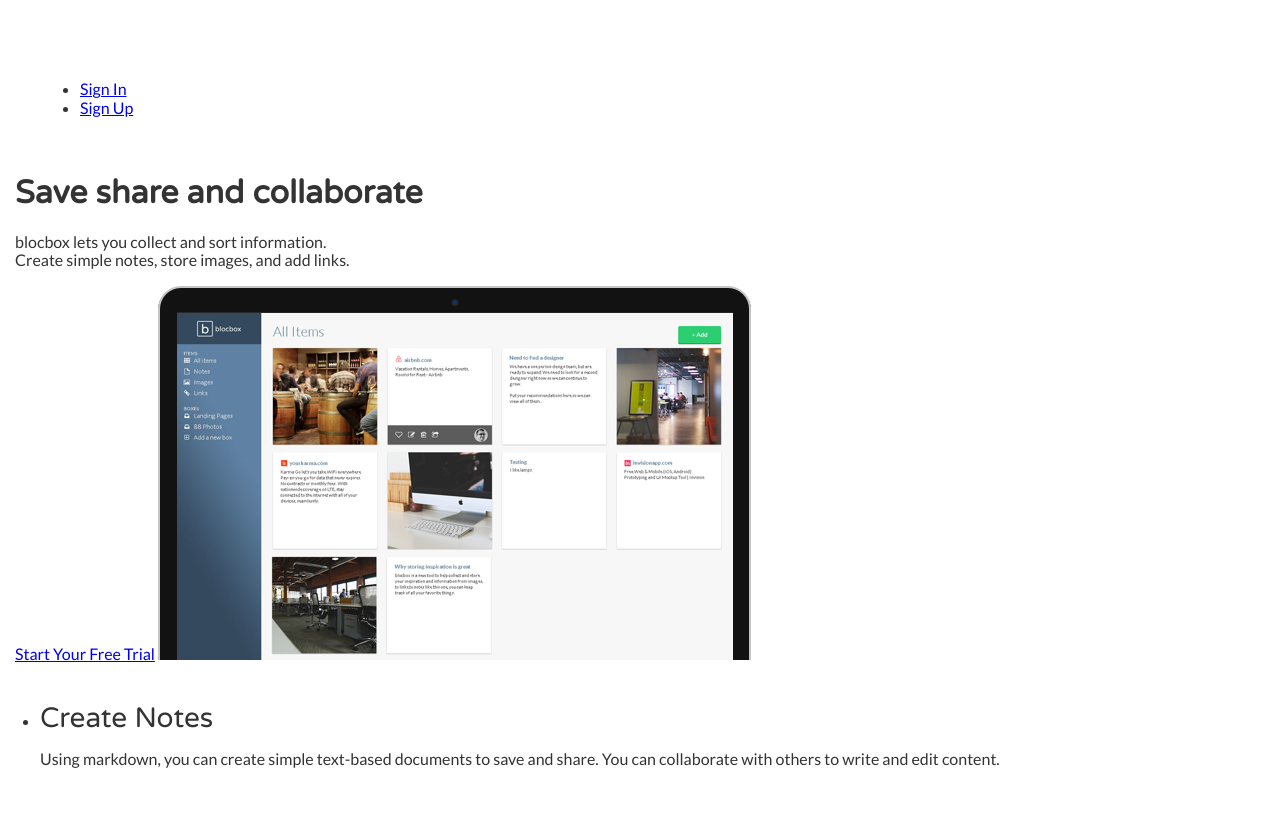
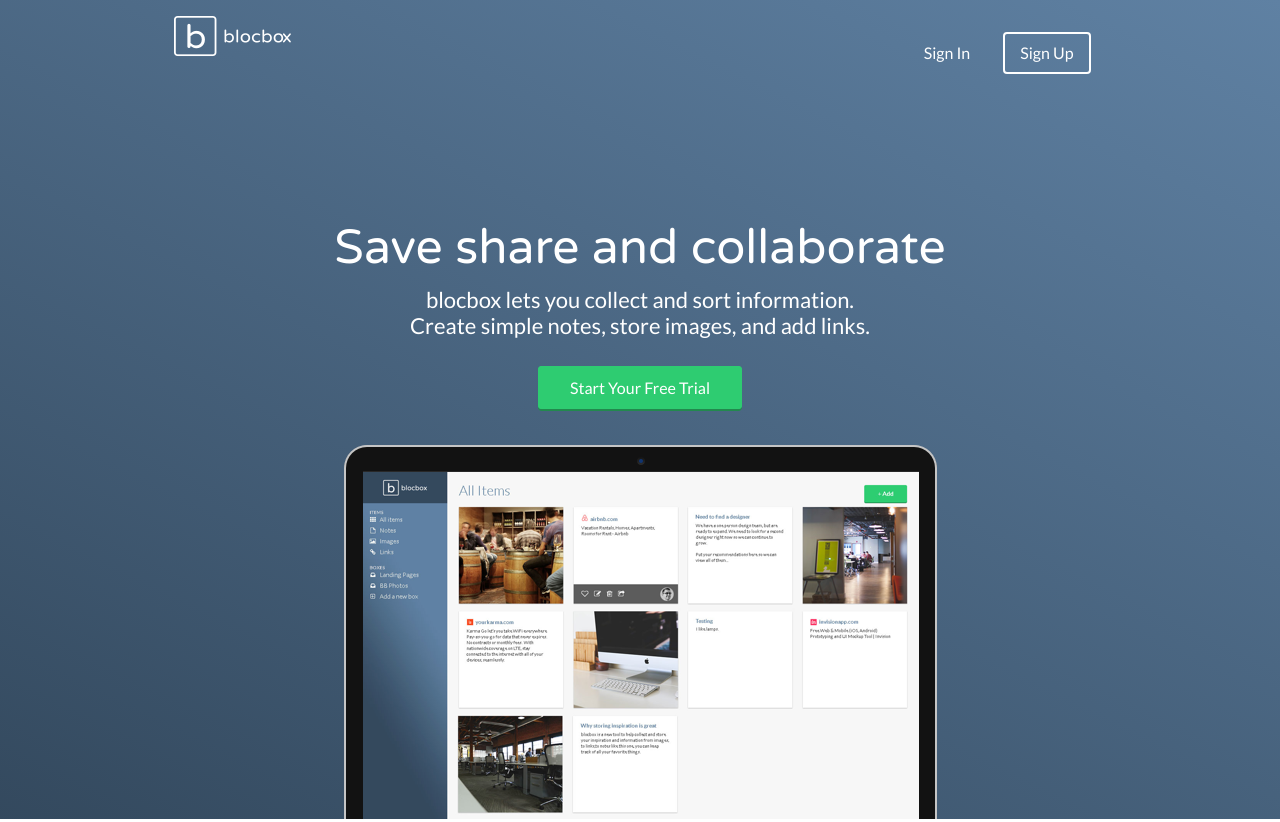
Before and after one commit to luluchanks/Blocbox, a plain HTML site: page index.html in a window 1280 px wide. Shown: the top 822 px of the page. Drawn offline with Linux system fonts and the light colour scheme; files that its build step writes are made by us from their sources.

Commit message:
Checkpoint-28-Completed

```diff
--- a/css/style.css
+++ b/css/style.css
@@ -42,3 +42,96 @@ p{
   min-height: 1px;
   margin: 0 2% 20px;
 }
+
+@media (min-width: 768px) {
+  .container {
+    width: 750px;
+  }
+}
+@media (min-width: 992px) {
+  .container {
+    width: 970px;
+  }
+  .one-half {
+    width: 46%;
+  }
+  .one-third {
+    width: 29.33333%;
+  }
+  .one-fourth {
+    width: 21%;
+  }
+}
+@ (min-wdith: 1200px) {
+  .container {
+    width: 1170px;
+  }
+}
+
+/* HEADER */
+header {
+  color: #FFFFFF;
+  background: #34495e;
+  background-image: linear-gradient(206deg, #5F81A3 0%, rgba(51,73,94,0.50) 100%);
+}
+header nav {
+  padding:1em 0;
+}
+header nav ul {
+  display:inline;
+  text-align: right;
+  float: right;
+  margine: 0;
+}
+header nav ul > li {
+  list-stype-type: none;
+  display: inline-block;
+  margin:0 15px;
+}
+header nav ul > li.btn-outline {
+  padding: 10px 15px;
+  border: 2px solid #FFFFFF;
+  border-radius: 4px;
+}
+header nav ul > li.btn-outline:hover {
+  background: #FFFFFF;
+}
+header nav ul > li > a {
+  color: #ffffff;
+  text-decoration: none;
+}
+header nav ul > li.btn-outline:hover > a {
+  color:#34495e;
+}
+header .hero {
+  text-align: center;
+  display: block;
+  position: relative;
+}
+header .hero h1 {
+  font-size: 48px;
+  font-weight: normal;
+  margin: 95px 0 0;
+}
+header .hero p {
+  font-size: 22px;
+  line-height: 26px;
+  font-weight: 100;
+  margin: 10px 0 40px;
+}
+header .hero img {
+  display: block;
+  margin: 3em auto 0;
+}
+
+/* BUTTONS */
+.btn {
+  border-radius: 4px;
+  color: #fff;
+  font-weight: 700px;
+  text-decoration: none;
+  padding: 10px 30px;
+  background-color: #2ecc71;
+  border: 2px solid #2ecc71;
+  box-shadow: 0px 2px 0px 0px #22894e;
+}
--- a/index.html
+++ b/index.html
@@ -117,7 +117,7 @@
           find and keep things I love. I can share
           with other designers on my team and create
           new categories with awesome stuff. And
-          creating sipmle text documents couldn't be easier."</blockquote>
+          creating simple text documents couldn't be easier."</blockquote>
           <img src="https://s3.amazonaws.com/uifaces/faces/twitter/dancounsell/128.jpg"
           alt="avatar">
           <p class="name"><strong>Stella B.</strong><br/>Freelance Designer, N. Dakota</p>
@@ -127,7 +127,7 @@
           find and keep things I love. I can share
           with other designers on my team and create
           new categories with awesome stuff. And
-          creating sipmle text documents couldn't be easier."</blockquote>
+          creating simple text documents couldn't be easier."</blockquote>
           <img src="https://s3.amazonaws.com/uifaces/faces/twitter/dancounsell/128.jpg"
           alt="avatar">
           <p class="name"><strong>Stella B.</strong><br/>Freelance Designer, N. Dakota</p>
@@ -137,7 +137,7 @@
           find and keep things I love. I can share
           with other designers on my team and create
           new categories with awesome stuff. And
-          creating sipmle text documents couldn't be easier."</blockquote>
+          creating simple text documents couldn't be easier."</blockquote>
           <img src="https://s3.amazonaws.com/uifaces/faces/twitter/dancounsell/128.jpg"
           alt="avatar">
           <p class="name"><strong>Stella B.</strong><br/>Freelance Designer, N. Dakota</p>
@@ -147,7 +147,7 @@
           find and keep things I love. I can share
           with other designers on my team and create
           new categories with awesome stuff. And
-          creating sipmle text documents couldn't be easier."</blockquote>
+          creating simple text documents couldn't be easier."</blockquote>
           <img src="https://s3.amazonaws.com/uifaces/faces/twitter/dancounsell/128.jpg"
           alt="avatar">
           <p class="name"><strong>Stella B.</strong><br/>Freelance Designer, N. Dakota</p>
```
